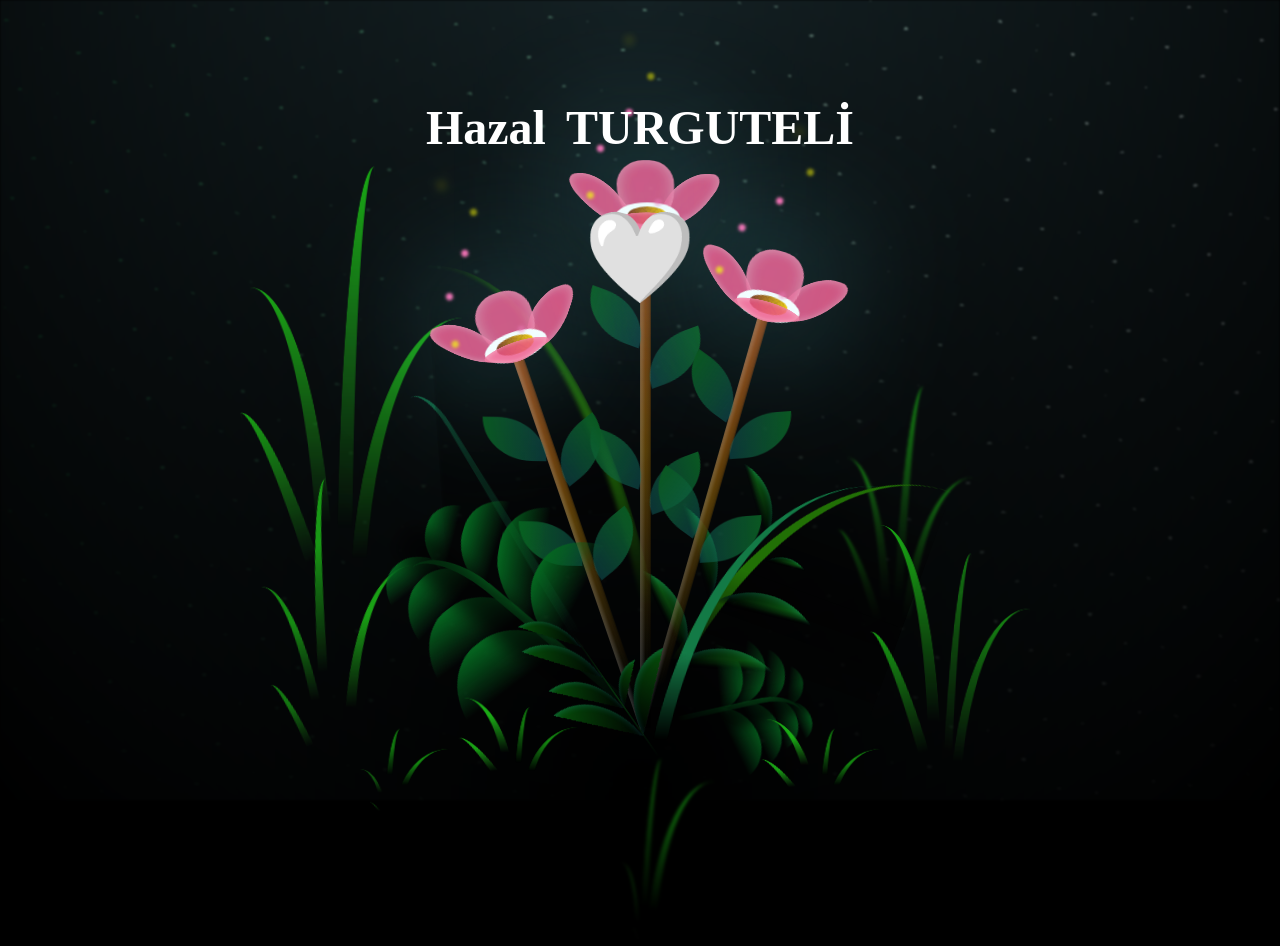
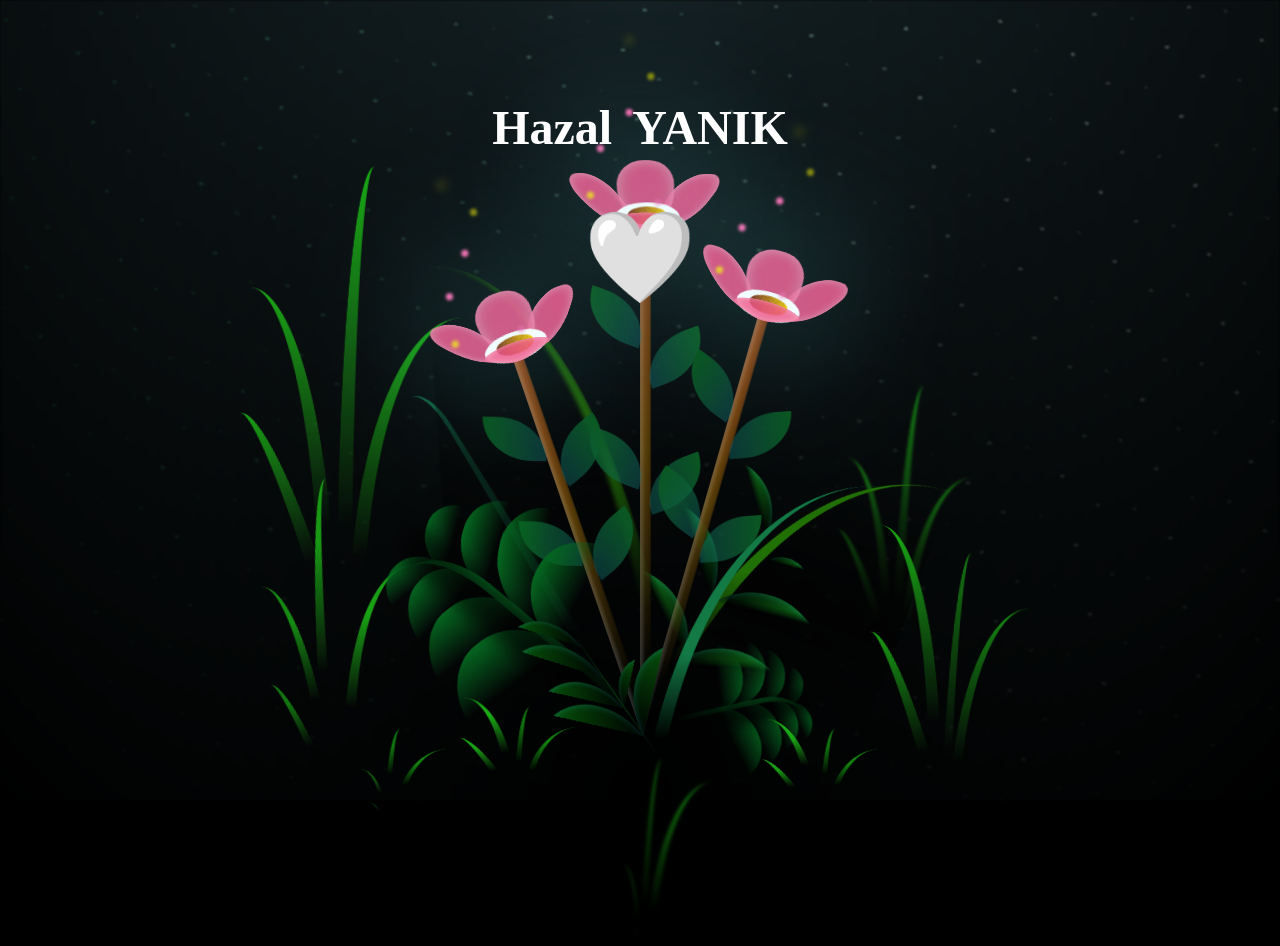
Before and after one commit to Ertcan/flower, a plain HTML site: page index.html in a window 1280 px wide. Drawn offline with Linux system fonts and the light colour scheme.

Commit message:
Update index.html

```diff
--- a/index.html
+++ b/index.html
@@ -6,12 +6,12 @@
     <meta name="viewport" content="width=device-width, initial-scale=1.0">
     <link rel="stylesheet" href="main.css">
     <link rel="icon" href="img/flowers.png" type="image/x-icon">
-    <title>Busee</title>
+    <title>Hazal</title>
 </head>
 <div class="header-container">
   <div class="name">
     <span class="buse">Hazal</span>
-    <span class="yagci">TURGUTELİ</span>
+    <span class="yagci">YANIK</span>
   </div>
   <div class="heart">🤍</div>
 </div>
```
